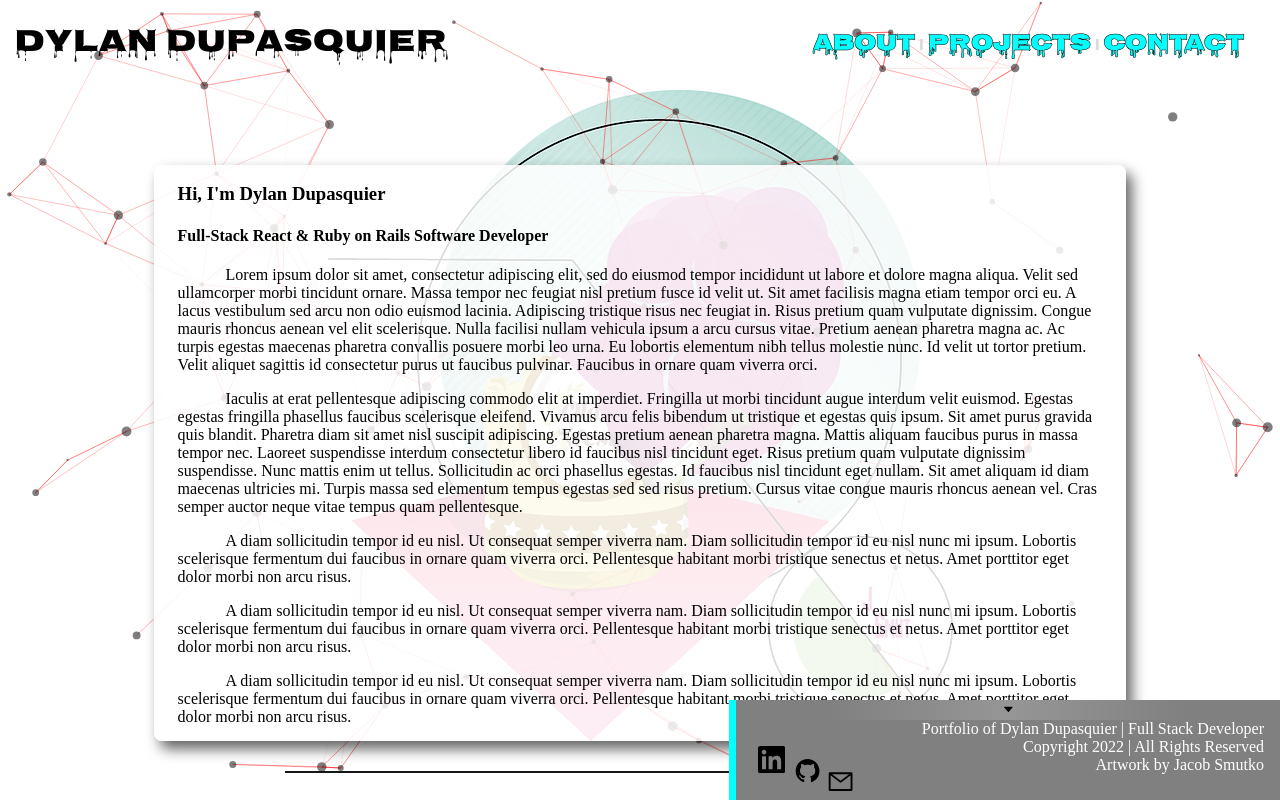
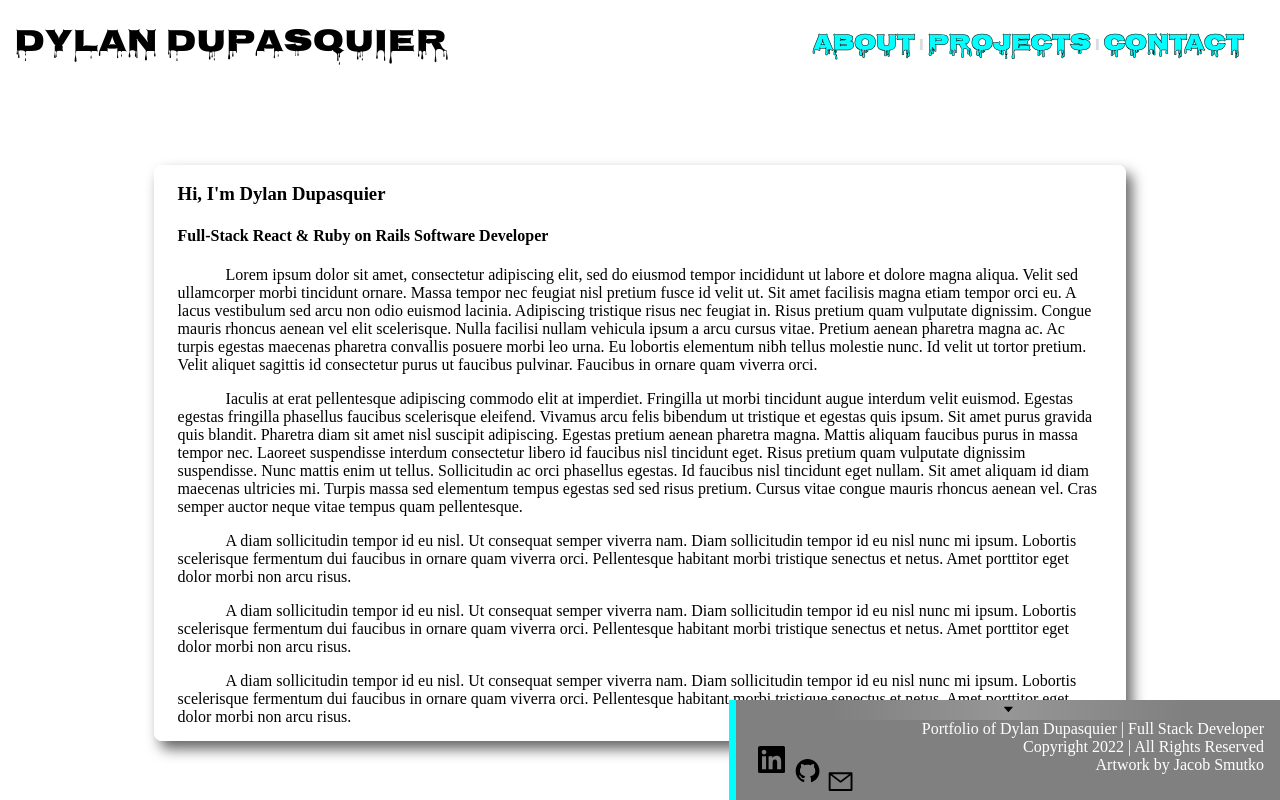
Before and after one commit to Ddupasquier/portfolio_1.1, a React (Create React App) app: page / in a window 1280 px wide. Built offline with nearby package versions, Linux system fonts and the light colour scheme.

Commit message:
add some progress

```diff
--- a/src/Components/App.jsx
+++ b/src/Components/App.jsx
@@ -2,12 +2,21 @@ import '../sass/style.css';
 import Navigation from './Navigation';
 import Container from './Container';
 import Footer from './Footer';
-import ParticlesBg from './ParticlesBg.jsx';
+import BG from './backgroundAnimation/BG';
 
 function App() {
+  const colors = ['red', 'blue', 'green', 'yellow'];
+  let i = 0;
+
+  function changeBg() {
+    i <= colors.length ? i++ : (i = 0);
+    document.body.style.backgroundColor = colors[i];
+  }
+  // use inline style for background color and set bg color using state
+
   return (
-    <div className='App'>
-      <ParticlesBg />
+    <div className='App' onClick={changeBg}>
+      <BG />
       <Navigation />
       <Container />
       <Footer />
--- /dev/null
+++ b/src/Components/backgroundAnimation/BG.jsx
@@ -0,0 +1,7 @@
+import Burst from "./Burst";
+
+function BG() {
+      return ( <Burst /> );
+}
+
+export default BG;
--- a/src/Components/ParticlesBg.jsx
+++ b/src/Components/backgroundAnimation/Burst.jsx
@@ -1,21 +1,16 @@
 import Particles from 'react-tsparticles';
 import { loadFull } from 'tsparticles';
 
-const ParticlesBg = () => {
+const Burst = () => {
   const particlesInit = async (main) => {
     console.log(main);
     await loadFull(main);
-  };
-
-  const particlesLoaded = (container) => {
-    console.log(container);
   };
 
   return (
     <Particles
       id='tsparticles'
       init={particlesInit}
-      loaded={particlesLoaded}
       options={{
         background: {
           color: {
@@ -27,20 +22,28 @@ const ParticlesBg = () => {
           events: {
             onClick: {
               enable: true,
-              mode: 'push',
+              mode: ['push'],
             },
             onHover: {
               enable: true,
-              mode: 'repulse',
+              mode: ['bubble', 'repulse'],
             },
             resize: true,
           },
           modes: {
             push: {
-              quantity: 40,
+              quantity: 20,
+              duration: 1,
+            },
+            bubble: {
+              opacity: 0.8,
+              size: 50,
+              color: {
+                value: '#30D5C8',
+              },
             },
             repulse: {
-              distance: 200,
+              distance: 150,
               duration: 100,
             },
           },
@@ -49,21 +52,22 @@ const ParticlesBg = () => {
           color: {
             value: '#000000',
           },
-          links: {
-            color: '#ff0000',
-            distance: 150,
-            enable: true,
-            opacity: 0.5,
-            width: 1,
-          },
+          // links: {
+          //   color: '#ff0000',
+          //   distance: 150,
+          //   enable: true,
+          //   opacity: 0.5,
+          //   width: 1,
+          // },
           collisions: {
             enable: true,
           },
+          // This determines the movement of the elements that are floating on sceen
           move: {
             direction: 'none',
             enable: true,
             outModes: {
-              default: 'bounce',
+              default: 'none',
             },
             random: false,
             speed: 0.2,
@@ -74,8 +78,8 @@ const ParticlesBg = () => {
               enable: true,
               area: 800,
             },
-            value: 80,
             // number of circles on page load
+            value: 0,
           },
           opacity: {
             value: 0.5,
@@ -84,7 +88,7 @@ const ParticlesBg = () => {
             type: 'circle',
           },
           size: {
-            value: { min: 1, max: 5 },
+            value: { min: 1, max: 25 },
           },
         },
         detectRetina: true,
@@ -93,4 +97,4 @@ const ParticlesBg = () => {
   );
 };
 
-export default ParticlesBg;
+export default Burst;
--- a/src/sass/style.css
+++ b/src/sass/style.css
@@ -2,7 +2,6 @@
 body,
 html {
   margin: 0;
-  background: url("../assets/2.png");
   background-repeat: no-repeat;
   background-position: 50% 40%;
 }
--- a/src/sass/style.scss
+++ b/src/sass/style.scss
@@ -8,7 +8,7 @@ body,
 html {
   margin: 0;
   // height: 100vh;
-  background: url('../assets/2.png');
+  // background: url('../assets/2.png');
   background-repeat: no-repeat;
   background-position: 50% 40%;
 }
```
Also changed, not shown: src/sass/style.min.css, 2 other files (tests, documents, lock files or other folders).
